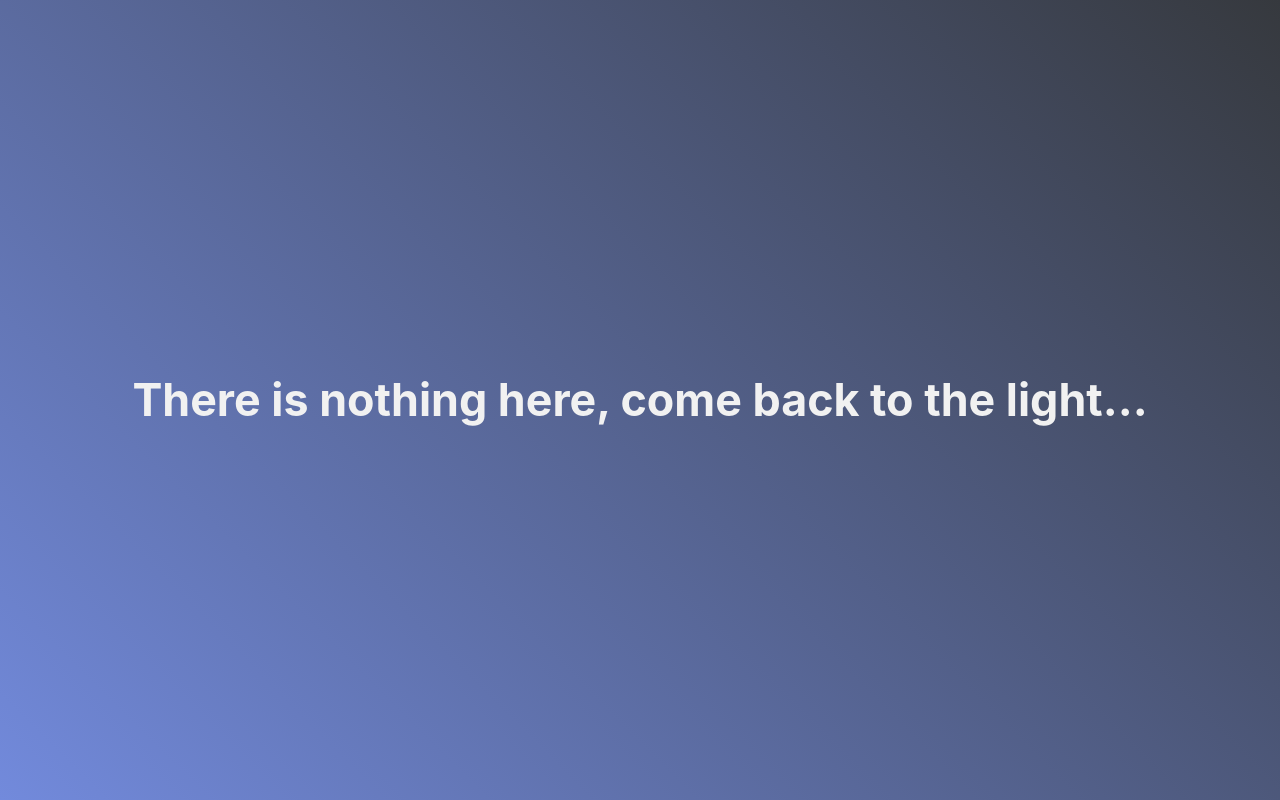
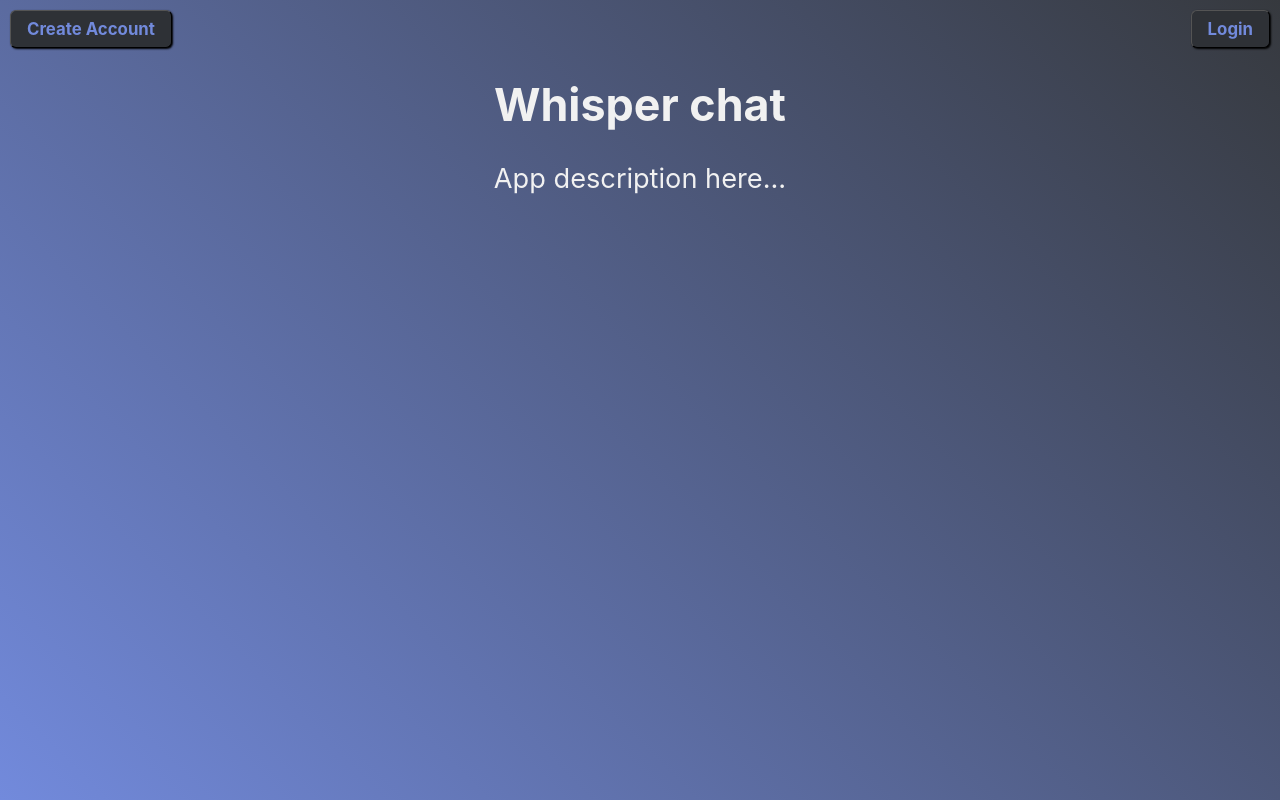
Before and after one commit to niems/Whisper-chat, a React (Create React App) app: page / in a window 1280 px wide. Built offline with nearby package versions, Linux system fonts and the light colour scheme.

Commit message:
modified main path from React Router

```diff
--- a/src/App.js
+++ b/src/App.js
@@ -103,7 +103,8 @@ class App extends Component {
 
 function AppContext(props) {
   const production = true; // updates the url path based on if site is live
-  const basePath = production ? "/whisper-chat/" : "/";
+  //const basePath = production ? "/whisper-chat/" : "/";
+  const basePath = '/';
 
   return (
     <UrlContext.Provider
```
